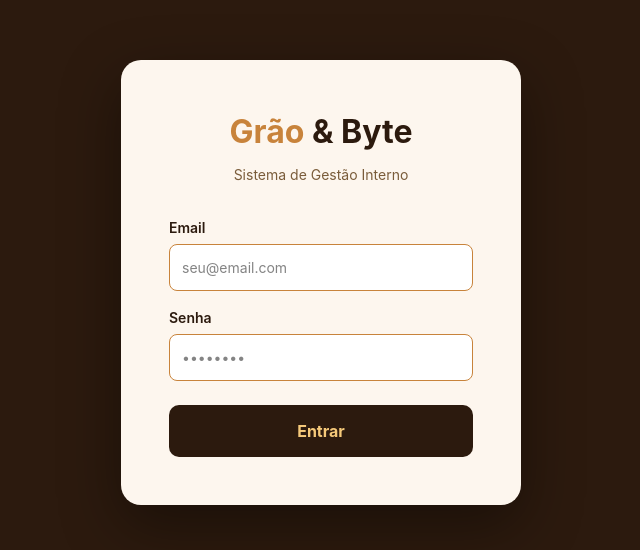
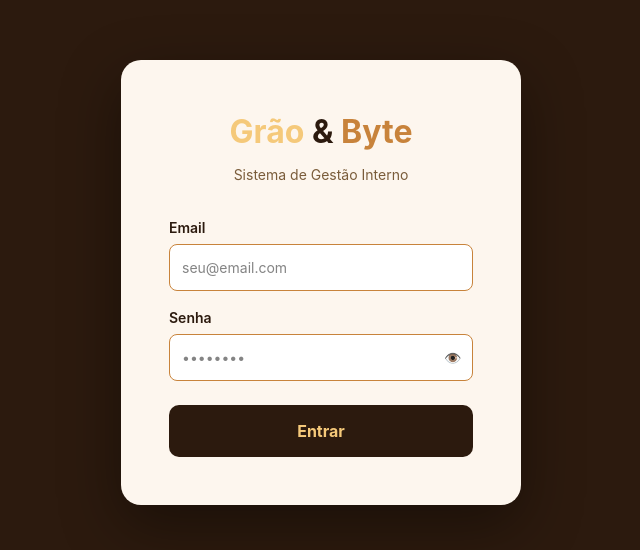
Before and after one commit to henriquemontoro/graoebyte-frontend, a React (Vite) app in the folder aula-front/: page / in a window 1280 px wide. Shown: the part 118-668 px from the top of the page, without its empty margins (319-959 px from the left). Built offline with nearby package versions, Linux system fonts and the light colour scheme.

Commit message:
botão ver senha no login, cores do logo corrigidas

```diff
--- a/aula-front/src/pages/Login.tsx
+++ b/aula-front/src/pages/Login.tsx
@@ -5,6 +5,7 @@ export default function Login() {
   const [email, setEmail] = useState('')
   const [senha, setSenha] = useState('')
   const [erro, setErro] = useState('')
+  const [mostrarSenha, setMostrarSenha] = useState(false)
 
   const handleLogin = async () => {
     try {
@@ -22,13 +23,13 @@ export default function Login() {
       <div style={{ background: '#fdf6ee', borderRadius: '20px', padding: '48px', width: '100%', maxWidth: '400px', boxShadow: '0 20px 60px rgba(0,0,0,0.4)' }}>
         <div style={{ textAlign: 'center', marginBottom: '32px' }}>
           <div style={{ marginBottom: '8px' }}>
-            <span style={{ color: '#c8833b', fontSize: '32px', fontWeight: 'bold' }}>Grão</span>
+            <span style={{ color: '#f5c97a', fontSize: '32px', fontWeight: 'bold' }}>Grão</span>
             <span style={{ color: '#2c1a0e', fontSize: '32px', fontWeight: 'bold' }}> & </span>
-            <span style={{ color: '#2c1a0e', fontSize: '32px', fontWeight: 'bold' }}>Byte</span>
+            <span style={{ color: '#c8833b', fontSize: '32px', fontWeight: 'bold' }}>Byte</span>
           </div>
           <p style={{ color: '#7a5c3a', fontSize: '14px' }}>Sistema de Gestão Interno</p>
         </div>
-        {erro && <p style={{ color: '#c0392b', fontSize: '14px', marginBottom: '16px', textAlign: 'center' }}>{erro}</p>}
+        {erro && <p style={{ color: '#c0392b', fontSize: '14px', marginBottom: '16px', textAlign: 'center', background: '#fff0f0', padding: '12px', borderRadius: '8px' }}>{erro}</p>}
         <div style={{ marginBottom: '16px' }}>
           <label style={{ display: 'block', color: '#2c1a0e', fontWeight: '600', marginBottom: '6px', fontSize: '14px' }}>Email</label>
           <input
@@ -40,13 +41,21 @@ export default function Login() {
         </div>
         <div style={{ marginBottom: '24px' }}>
           <label style={{ display: 'block', color: '#2c1a0e', fontWeight: '600', marginBottom: '6px', fontSize: '14px' }}>Senha</label>
+          <div style={{ position: 'relative' }}>
             <input
-            style={{ width: '100%', border: '1px solid #c8833b', borderRadius: '8px', padding: '12px', fontSize: '14px', background: 'white', boxSizing: 'border-box' }}
+              style={{ width: '100%', border: '1px solid #c8833b', borderRadius: '8px', padding: '12px', paddingRight: '48px', fontSize: '14px', background: 'white', boxSizing: 'border-box' }}
               placeholder="••••••••"
-            type="password"
+              type={mostrarSenha ? 'text' : 'password'}
               value={senha}
               onChange={(e) => setSenha(e.target.value)}
             />
+            <button
+              onClick={() => setMostrarSenha(!mostrarSenha)}
+              style={{ position: 'absolute', right: '12px', top: '50%', transform: 'translateY(-50%)', background: 'none', border: 'none', cursor: 'pointer', color: '#7a5c3a', fontSize: '14px' }}
+            >
+              {mostrarSenha ? '🙈' : '👁️'}
+            </button>
+          </div>
         </div>
         <button
           onClick={handleLogin}
```
Lines whose indentation alone changed are shown as unchanged.
